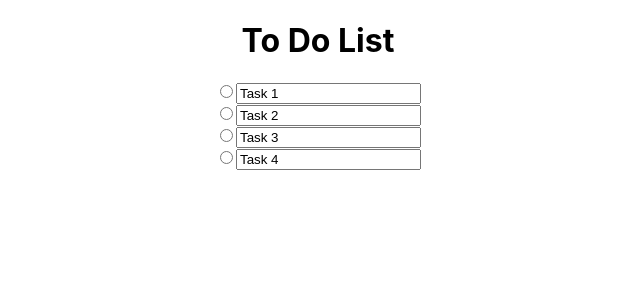
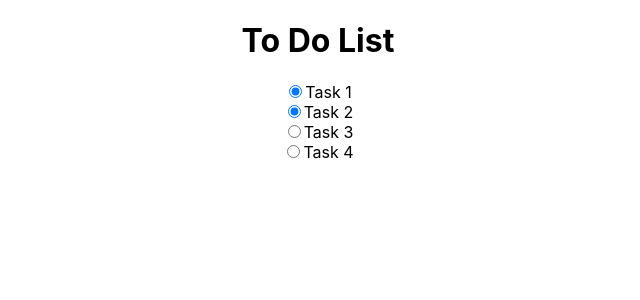
Before and after one commit to chatchana/To-Do-List, a React (Create React App) app: page / in a window 1280 px wide. Shown: the top 300 px of the page, without its empty margins (322-962 px from the left). Built offline with nearby package versions, Linux system fonts and the light colour scheme.

Commit message:
second commit

```diff
--- a/src/App.js
+++ b/src/App.js
@@ -29,7 +29,6 @@ class App extends Component {
     }
   }
 
-
   render() {
     return (
       <div className="App">
--- a/src/components/Header.js
+++ b/src/components/Header.js
@@ -1,17 +1,6 @@
 import React from 'react';
 
 class Header extends React.Component {
-  state = {
-    value: '',
-    list: [{
-      id: 1,
-      title: 'Task'
-
-    }
-
-    ]
-  }
-
 
   handleChange = (event) => {
     this.setState({value: event.target.value})
--- a/src/components/Item.js
+++ b/src/components/Item.js
@@ -4,8 +4,8 @@ class Item extends Component {
     render() {
         return (
             <div>
-                <input type="radio" value={this.props.desc.id} />
-                <input type="text" name="title" value={this.props.desc.title} />
+                <input type="radio" checked={this.props.desc.isComplete} onClick="" />
+                {this.props.desc.title}
             </div>
         );
     }
```
